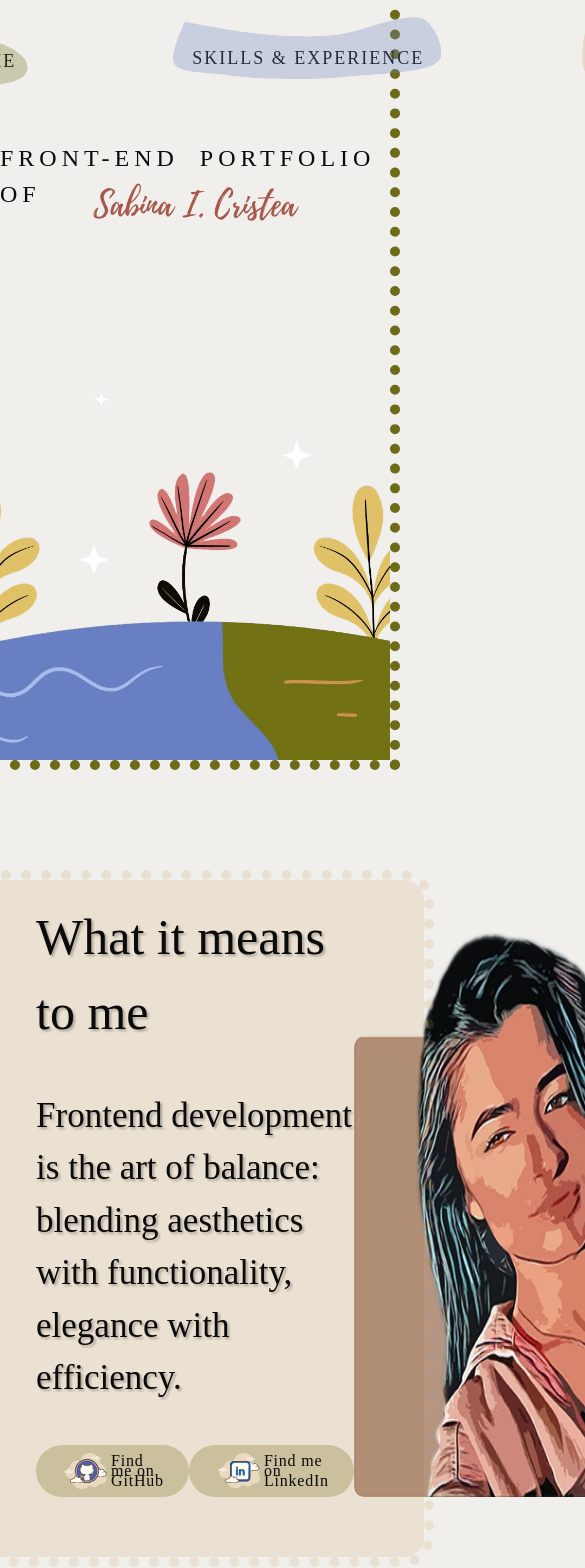
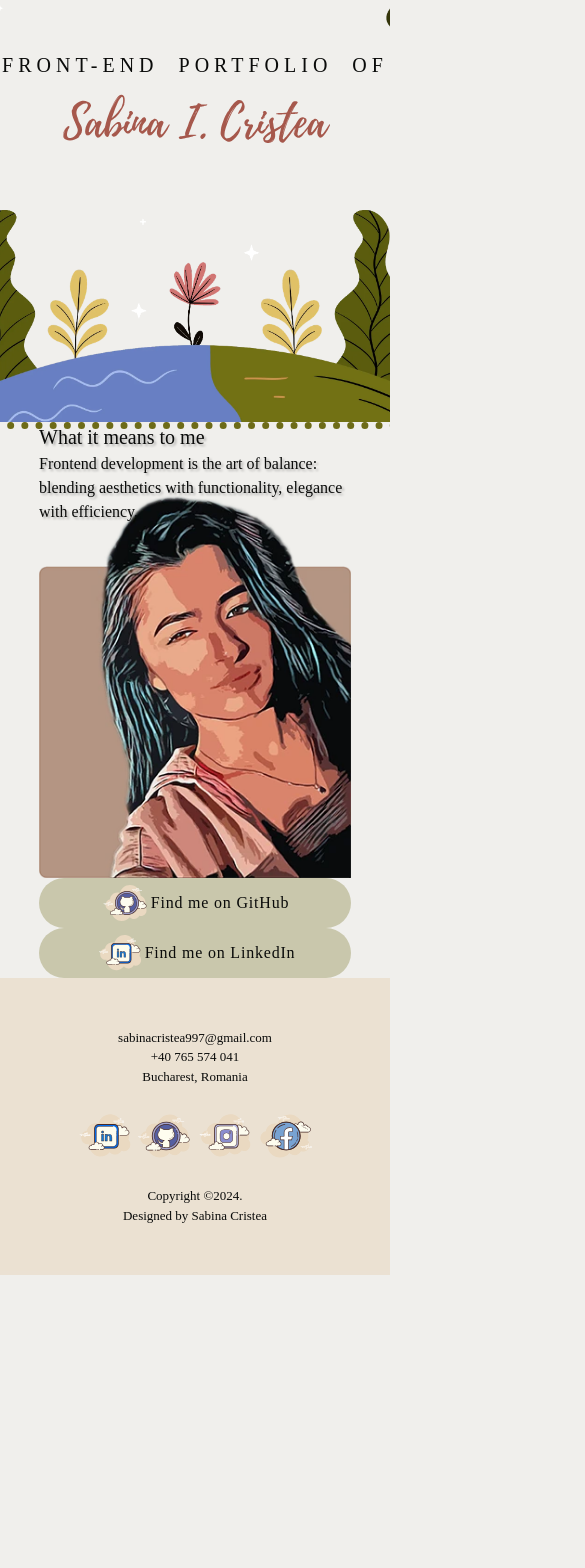
Before and after one commit to SabinaCristea/portfolio-website, a React (Vite) app: page /home in a window 390 px wide. Shown: the top 1568 px of the page, 585 px wide, since content can reach past the window. After the commit the page ends 1275 px from the top, so only its background shows below. Built offline with nearby package versions, Linux system fonts and the light colour scheme; a web font is replaced by a local one.

Commit message:
Added responsive classes for home page

```diff
--- a/package.json
+++ b/package.json
@@ -33,7 +33,7 @@
     "eslint-plugin-react-refresh": "^0.4.3",
     "postcss": "^8.4.35",
     "prettier": "^3.2.5",
-    "prettier-plugin-tailwindcss": "^0.5.11",
+    "prettier-plugin-tailwindcss": "^0.5.12",
     "tailwindcss": "^3.4.1",
     "vite": "^4.4.5",
     "vite-plugin-eslint": "^1.8.1"
--- /dev/null
+++ b/prettier.config.cjs
@@ -0,0 +1,5 @@
+/* eslint-disable */
+module.exports = {
+  plugins: [require("prettier-plugin-tailwindcss")],
+  singleQuote: true,
+};
--- a/src/components/Button.jsx
+++ b/src/components/Button.jsx
@@ -1,7 +1,7 @@
 import { Link } from "react-router-dom";
 
 function Button({ to, children, onClick }) {
-  const btnStyle = `flex items-center tracking-wider rounded-[100rem] leading-4 relative link:no-underline link:transition-all link:duration-[0.4s] visited:no-underline visited:transition-all visited:duration-[0.4s] hover:translate-y-[-0.3rem] hover:text-[var(--color-pink-primary)] hover:shadow-btnHover after:hover:scale-x-[1.2] after:hover:scale-y-[1.4] after:hover:opacity-0 active:translate-y-[-0.1rem] active:shadow-none after:inline-block after:h-[100%] after:w-[100%] after:rounded-[10rem] after:absolute after:top-0 after:left-0 after:z-[-1] after:transition-all after:duration-[0.4s]`;
+  const btnStyle = `flex items-center tracking-wider rounded-[100rem] leading-4 relative link:no-underline link:transition-all link:duration-[0.4s] visited:no-underline visited:transition-all visited:duration-[0.4s] hover:translate-y-[-0.3rem] hover:text-[var(--color-pink-primary)] hover:shadow-btnHover after:hover:scale-x-[1.2] after:hover:scale-y-[1.4] after:hover:opacity-0 active:translate-y-[-0.1rem] active:shadow-none after:inline-block after:h-[100%] after:w-[100%] after:rounded-[10rem] after:absolute after:top-0 after:left-0 after:z-[-1] after:transition-all after:duration-[0.4s] justify-center`;
 
   if (to)
     return (
@@ -9,7 +9,7 @@ function Button({ to, children, onClick }) {
         to={to}
         target="_blank"
         rel="noopener noreferrer"
-        className={`${btnStyle} px-10 py-0.5 text-[1.6rem] after:bg-[var(--color-green-transparent-btn)] hover:bg-[var(--color-green)]`}
+        className={`${btnStyle} md:px-[2rem] md:py-[0.5rem] lg:px-[1.5rem] xl:px-[2.5rem] lg:py-[0.2rem] after:bg-[var(--color-green-transparent-btn)] hover:bg-[var(--color-green)]`}
       >
         {children}
       </Link>
--- a/src/components/Footer.jsx
+++ b/src/components/Footer.jsx
@@ -8,9 +8,9 @@ import {
 function Footer() {
   return (
     <footer className="bg-[var(--color-orange-transparent)]">
-      <div className=" pb-[2rem] pt-[2rem] px-[5rem] text-[1.3rem] max-w-[190rem] m-auto">
-        <div className="flex justify-between ">
-          <p className="self-center">
+      <div className=" md:pb-[2rem] md:pt-[2rem] md:px-[5rem] text-[1.3rem] md:max-w-[190rem] md:m-auto">
+        <div className="flex flex-col-reverse items-center text-center gap-[2rem] py-[5rem] md:py-0 md:flex-row justify-between ">
+          <p className="self-center md:text-left">
             Copyright ©2024. <br /> Designed by Sabina Cristea
           </p>
           <div>
@@ -65,13 +65,14 @@ function Footer() {
             </div>
           </div>
 
-          <div className="flex flex-col text-end justify-end">
+          <div className="flex flex-col md:text-end md:justify-end">
             <p>
-              <a href="tel: +40 765 574 041">+40 765 574 041</a>
-              <br />
               <a href="mailto: sabinacristea997@gmail.com">
                 sabinacristea997@gmail.com
               </a>
+              <br />
+
+              <a href="tel: +40 765 574 041">+40 765 574 041</a>
               <br />
               <a href="https://maps.app.goo.gl/Fea8YzFMVoNf2eQC9">
                 Bucharest, Romania
--- a/src/components/Hobbies.jsx
+++ b/src/components/Hobbies.jsx
@@ -40,7 +40,7 @@ function Hobbies() {
           <img
             src="src/assets/imgs/drinking-coffee.webp"
             alt="Girl drinking coffee illustration"
-            className="absolute bottom-[8rem] right-[10%] h-[65rem] z-20"
+            className="absolute bottom-[6rem] right-[10%] max-h-[65rem] z-20"
           />
         </div>
       </div>
--- a/src/components/Home.jsx
+++ b/src/components/Home.jsx
@@ -3,10 +3,10 @@ import earthCoverImage from "../../src/assets/imgs/earth-cover.webp";
 function Home() {
   return (
     <div
-      className="h-[90vh] flex flex-col items-center pt-[14rem] mt-[-10rem]
-                 after:z-[-1]
-                 after:h-[90vh] after:w-[100%] after:absolute after:top-0
-                 after:left-0 after:outline-dotted after:outline-[1rem] after:outline-[var(--color-green)]"
+      className="flex flex-col items-center w-[100vw] h-[50vh] pt-[5rem] md:h-[90vh] md:pt-[14rem] md:mt-[-10rem]
+                 after:z-[-1] overlay-hidden
+                 after:h-[50vh] md:after:h-[90vh] after:w-[100%] after:absolute after:top-0
+                 after:left-0 after:outline-dotted after:outline-[0.7rem] md:after:outline-[1rem] after:outline-[var(--color-green)]"
       style={{
         backgroundImage: `url(${earthCoverImage})`,
         backgroundSize: "cover",
@@ -14,7 +14,7 @@ function Home() {
       }}
     >
       <p
-        className="text-[2.4rem] uppercase tracking-[0.5rem] mb-[-4rem]"
+        className="text-[2rem] mb-[0] md:text-[2.4rem] uppercase tracking-[0.5rem] md:mb-[-4rem]"
         style={{ wordSpacing: "1rem" }}
       >
         Front-end portfolio of
@@ -22,7 +22,7 @@ function Home() {
       <img
         src="src/assets/svgs/handwritten-font.svg"
         alt="SVG Image"
-        width="77%"
+        className="w-[200%] md:w-[140%] lg:w-[90%] xl:w-[77%]"
       />
     </div>
   );
--- a/src/components/NavBar.jsx
+++ b/src/components/NavBar.jsx
@@ -14,7 +14,7 @@ function NavBar() {
 
   useEffect(() => {
     const handleScroll = () => {
-      const isSticky = window.scrollY > 1000;
+      const isSticky = window.scrollY > 1050;
       setScroll(isSticky);
 
       const nav = document.querySelector("nav");
@@ -32,22 +32,27 @@ function NavBar() {
     };
   }, []);
 
+  const navTextStyle =
+    "md:top-[3rem] lg:text-[1.8rem] absolute lg:top-[3.5rem] tracking-[0.2rem]";
+
   return (
     <div
-      className={`flex items-center justify-center max-w-[100vw] m-auto z-[999] py-[1rem] ${scroll ? styles.sticky : ""}`}
+      className={`hidden md:flex md:items-center md:justify-center md:max-w-[100vw] md:m-auto md:z-[999] md:py-[1rem] ${scroll ? styles.sticky : ""}`}
     >
       <div className="nav-wrapper h-[8rem]">
-        <nav className="w-[110rem] flex items-center justify-between">
+        <nav className="lg:w-[100rem] flex items-center justify-between xl:w-[110rem] md:w-[80rem]">
           <div
             className={`${styles.navLink} ${location.pathname === "/home" ? styles.active : ""}`}
             onClick={() => handleClick("/home")}
           >
-            <p className={`${styles.navLinkText} top-[3.5rem]`}>HOME</p>
+            <p className={`${navTextStyle} md:left-[2.5rem] lg:left-[auto]`}>
+              HOME
+            </p>
             <span>
               <img
                 src="src/assets/svgs/nav-1.svg"
                 alt=""
-                className="opacity-[0.28]"
+                className="opacity-[0.28] md:w-[90%] lg:w-[100%]"
               />
             </span>
           </div>
@@ -56,12 +61,14 @@ function NavBar() {
             className={`${styles.navLink} ${location.pathname === "/about" ? styles.active : ""}`}
             onClick={() => handleClick("/about")}
           >
-            <p className={`${styles.navLinkText} top-[3.5rem]`}>ABOUT ME</p>
+            <p className={`${navTextStyle} md:left-[2rem] lg:left-[auto]`}>
+              ABOUT ME
+            </p>
             <span>
               <img
                 src="src/assets/svgs/nav-2.svg"
                 alt=""
-                className="opacity-[0.28]"
+                className="opacity-[0.28] md:w-[90%] lg:w-[100%]"
               />
             </span>
           </div>
@@ -70,12 +77,14 @@ function NavBar() {
             className={`${styles.navLink} ${location.pathname === "/skills" ? styles.active : ""}`}
             onClick={() => handleClick("/skills")}
           >
-            <p className={`${styles.navLinkText} `}>SKILLS & EXPERIENCE</p>
+            <p className={`${navTextStyle} md:left-[2.8rem] lg:left-[auto]`}>
+              SKILLS & EXPERIENCE
+            </p>
             <span>
               <img
                 src="src/assets/svgs/nav-3.svg"
                 alt=""
-                className="opacity-[0.28] "
+                className="opacity-[0.28] md:w-[90%] lg:w-[100%]"
               />
             </span>
           </div>
@@ -84,12 +93,14 @@ function NavBar() {
             className={`${styles.navLink} ${location.pathname === "/projects" ? styles.active : ""}`}
             onClick={() => handleClick("/projects")}
           >
-            <p className={`${styles.navLinkText} pl-1 `}>PROJECTS</p>
+            <p className={`${navTextStyle} md:left-[2.8rem] lg:left-[auto] `}>
+              PROJECTS
+            </p>
             <span>
               <img
                 src="src/assets/svgs/nav-4.svg"
                 alt=""
-                className="opacity-[0.28]"
+                className="opacity-[0.28] md:w-[90%] lg:w-[100%]"
               />
             </span>
           </div>
--- a/src/components/NavBar.module.css
+++ b/src/components/NavBar.module.css
@@ -34,6 +34,10 @@
   user-select: none;
 }
 
+.navLink:active {
+  filter: none;
+}
+
 .navLink.active {
   color: var(--color-pink-primary);
 }
@@ -43,10 +47,6 @@
   filter: drop-shadow(0.2rem 0.2rem 0.4rem rgba(0, 0, 0, 0.5));
 }
 
-.navLink:active {
-  filter: none;
-}
-
 .navLink:hover img {
   opacity: 1;
 }
@@ -54,12 +54,3 @@
 .navLink.active img {
   opacity: 1;
 }
-
-.navLinkText {
-  font-size: 1.8rem;
-
-  position: absolute;
-  top: 3.5rem;
-
-  letter-spacing: 0.2rem;
-}
--- a/src/components/PresentationCard.jsx
+++ b/src/components/PresentationCard.jsx
@@ -3,26 +3,35 @@ import Button from "./Button";
 
 function PresentationCard() {
   return (
-    <div className="mt-[12rem] mb-[10rem] flex align-middle justify-center">
-      <div className="w-[110rem] flex justify-between pr-28 pl-28 pb-24 pt-8 bg-[var(--color-orange-transparent)] rounded-[2rem] outline-[1rem] outline-dotted outline-[var(--color-orange-transparent)]">
-        <div className="flex flex-col self-end gap-16 ">
-          <div className=" flex flex-col gap-[4rem]">
-            <header className="text-[5rem] drop-shadow-3xl">
+    <div className="lg:mt-[5rem] lg:mb-[5rem] md:mt-[7rem] md:mb-[7rem] flex align-middle justify-center">
+      <div className="w-[80%] md:w-[90%] flex flex-col md:gap-[5rem] lg:gap-[4rem] lg:w-[90rem] lg:flex-row xl:justify-between md:px-[5rem] lg:px-[4rem] md:pt-0 lg:pt-[2rem] md:pb-0 lg:pb-[6rem] xl:px-[7rem] lg:bg-[var(--color-orange-transparent)] lg:rounded-[2rem] lg:outline-[1rem] lg:outline-dotted lg:outline-[var(--color-orange-transparent)] xl:w-[110rem] md:justify-center ">
+        <div className="flex flex-col lg:self-end md:gap-[5rem] lg:gap-[4rem] xl:gap-16">
+          <div className=" flex flex-col md:gap-[2rem] lg:gap-[4rem]">
+            <header className="text-[2rem] md:text-[5rem] lg:text-[4rem] xl:text-[5rem] drop-shadow-3xl md:text-center lg:text-left ">
               What it means to me
             </header>
-            <p className="drop-shadow-3xl text-[3.5rem] max-w-[55rem]">
+            <p className="drop-shadow-3xl md:max-w-[100%] md:text-[3.5rem] lg:text-[2.8rem] xl:text-[3.5rem] lg:max-w-[50rem] xl:max-w-[55rem] md:text-center lg:text-left">
               Frontend development is the art of balance: blending aesthetics
               with functionality, elegance with efficiency.
             </p>
           </div>
-          <div className="flex justify-between">
+          <div className="flex items-center justify-center mt-[-5rem] lg:hidden">
+            <img
+              src="src/assets/imgs/me.webp"
+              alt="Photo of me"
+              className="sm:rounded-b-2xl "
+            />
+          </div>
+          <div className="flex flex-col md:gap-[1.5rem] lg:flex-row xl:justify-between md:w-[33.6rem] md:m-auto lg:w-[auto]">
             <Button to={GITHUB_ACCOUNT}>
               <img
                 src="src/assets/svgs/icons8-github.svg"
                 alt="SVG Image"
                 className="max-w-[5rem]"
               />
+              <p className="md:text-[1.8rem] lg:text-[1.3rem] xl:text-[1.6rem]">
                 Find me on GitHub
+              </p>
             </Button>
             <Button to={LINKEDIN_ACCOUNT}>
               <img
@@ -30,15 +39,19 @@ function PresentationCard() {
                 alt="SVG Image"
                 className="max-w-[5rem]"
               />
+              <p className="md:text-[1.8rem] lg:text-[1.3rem] xl:text-[1.6rem]">
                 Find me on LinkedIn
+              </p>
             </Button>
           </div>
         </div>
+        <div className="lg:flex lg:items-center lg:justify-center hidden">
           <img
             src="src/assets/imgs/me.webp"
             alt="Photo of me"
-          className="rounded-b-2xl"
+            className="sm:rounded-b-2xl "
           />
+        </div>
       </div>
     </div>
   );
--- a/src/components/WhoAmI.jsx
+++ b/src/components/WhoAmI.jsx
@@ -10,7 +10,7 @@ function WhoAmI() {
           <img
             src="src/assets/imgs/plant-5.webp"
             alt="Photo of plant 5"
-            className="absolute bottom-[-3rem] right-[-20rem]"
+            className="absolute bottom-[-3rem] right-[0]"
           />
         </div>
       </div>
```
Also changed, not shown: 1 other file (tests, documents, lock files or other folders). Lines whose indentation alone changed are shown as unchanged.
